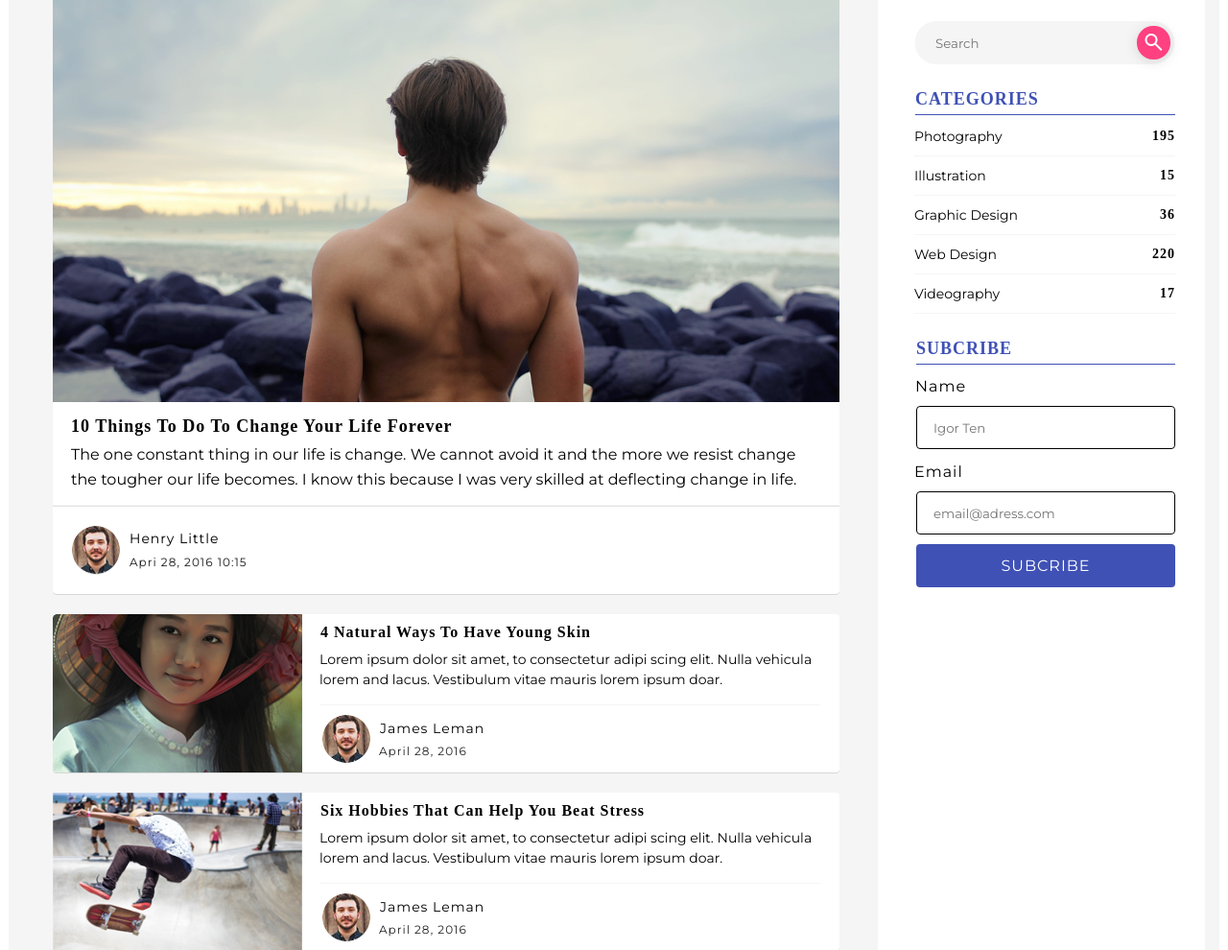
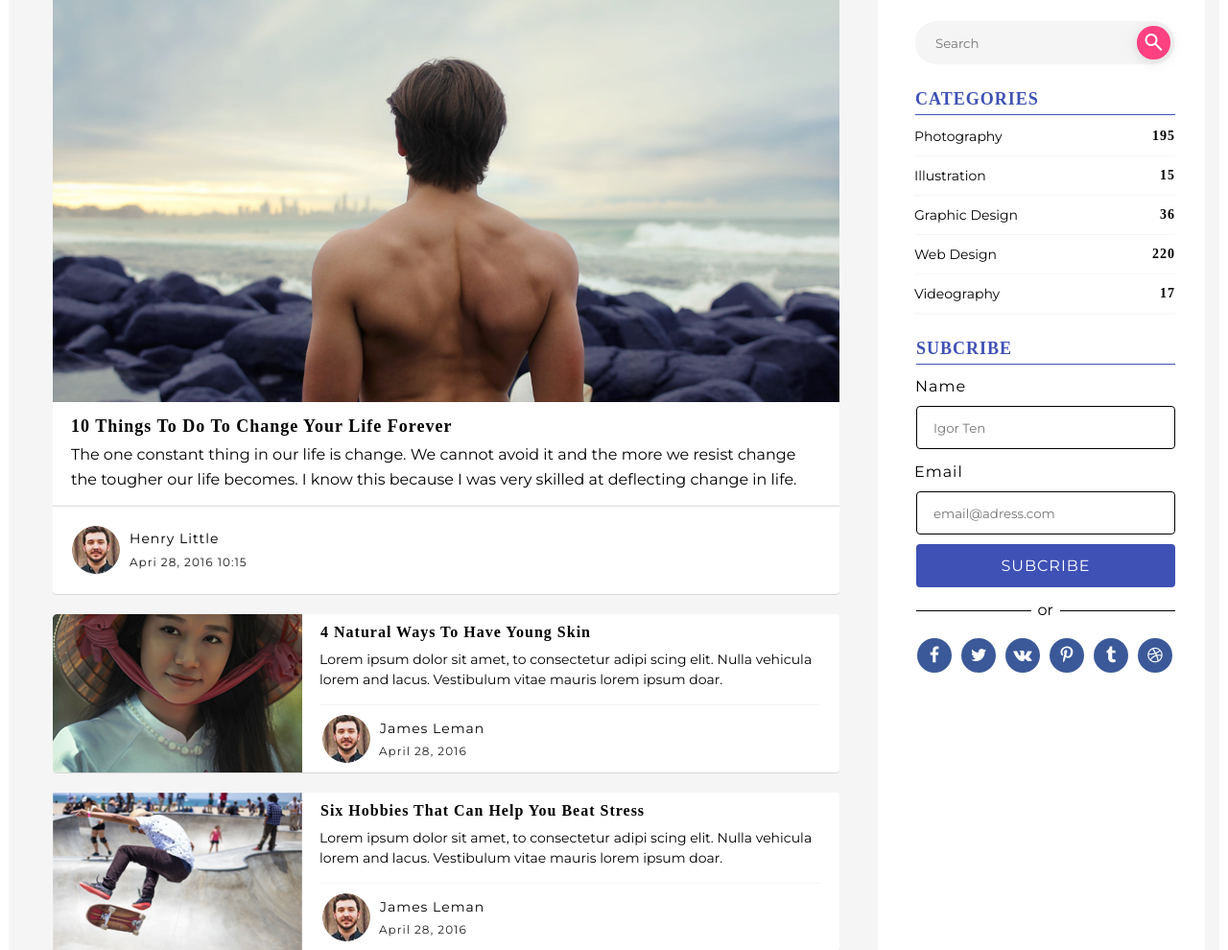
Before and after one commit to arkajyotiadhikary/codeigniter-test, a PHP site: page / in a window 1280 px wide. Shown: the part 932-1922 px from the top of the page at 96% size. Run offline with PHP 8.4, Linux system fonts and the light colour scheme; some web fonts are replaced.

Commit message:
right social icons

```diff
--- a/index.css
+++ b/index.css
@@ -609,7 +609,6 @@
 }
 
 /* bottom article */
-
 .bottom-articles {
     display: flex;
     justify-content: space-between;
@@ -840,7 +839,6 @@
     background-color: #ffffff;
     border: 1px solid #000000;
 }
-
 .subscribe > form > button {
     margin-top: 10px;
     margin-left: 40px;
@@ -855,4 +853,47 @@
     font-weight: 400;
 }
 
+/* or */
+.or {
+    margin-top: 14px;
+    display: flex;
+    align-items: center;
+    justify-content: end;
+}
+.or > p {
+    margin: 0 7px;
+}
+.or .or-bar {
+    background-color: black;
+    margin-top: 1px;
+    width: 120px;
+    height: 1px;
+}
+
+/* social icons right */
+.social-icons-right {
+    display: flex;
+    justify-content: space-between;
+    margin-top: 20px;
+    margin-left: 41px;
+    height: 36px;
+    width: 266px;
+}
+.social-icons-right > a {
+    display: flex;
+    justify-content: center;
+    align-items: center;
+    font-style: none;
+    text-decoration: none;
+    text-align: center;
+    width: 36px;
+    height: 36px;
+    border-radius: 18px;
+    background-color: #3b5999;
+    font-size: 18px;
+    line-height: 19px;
+    color: #ffffff;
+    text-align: right;
+}
+
 /* !SECTION */ ;
--- a/index.html
+++ b/index.html
@@ -544,6 +544,37 @@
                                 <button type="submit">SUBCRIBE</button>
                             </form>
                         </div>
+                        <div class="or">
+                            <div class="or-bar"></div>
+                            <p>or</p>
+                            <div class="or-bar"></div>
+                        </div>
+                        <div class="social-icons-right">
+                            <a href="">
+                                <i class="fa fa-facebook" aria-hidden="true"></i
+                            ></a>
+                            <a href="">
+                                <i class="fa fa-twitter" aria-hidden="true"></i
+                            ></a>
+                            <a href="">
+                                <i class="fa fa-vk" aria-hidden="true"></i>
+                            </a>
+                            <a href="">
+                                <i
+                                    class="fa fa-pinterest-p"
+                                    aria-hidden="true"
+                                ></i
+                            ></a>
+                            <a href="">
+                                <i class="fa fa-tumblr" aria-hidden="true"></i>
+                            </a>
+                            <a href="">
+                                <i
+                                    class="fa fa-dribbble"
+                                    aria-hidden="true"
+                                ></i>
+                            </a>
+                        </div>
                     </div>
                 </div>
             </div>
```
Also changed, not shown: image/web-preview.png.
